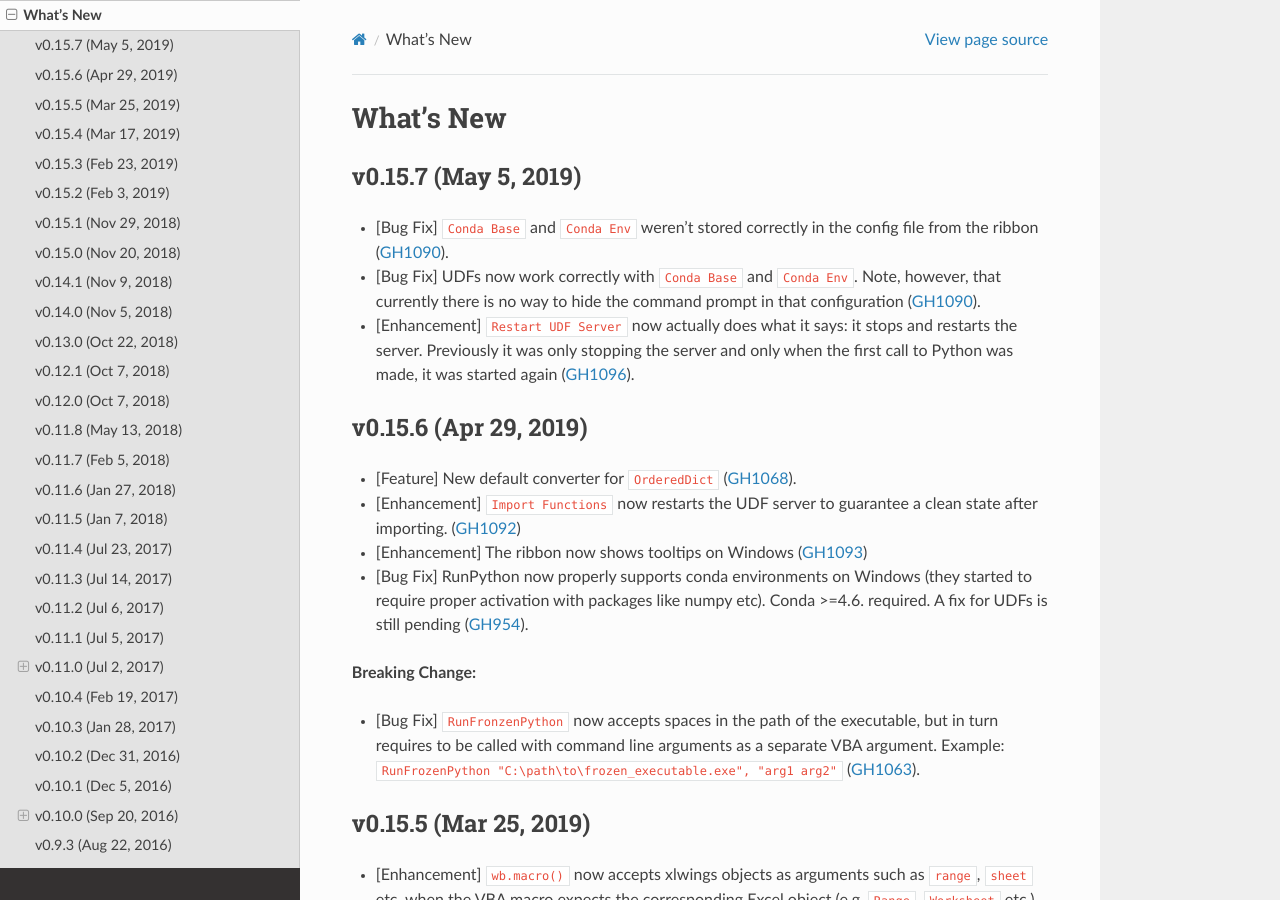
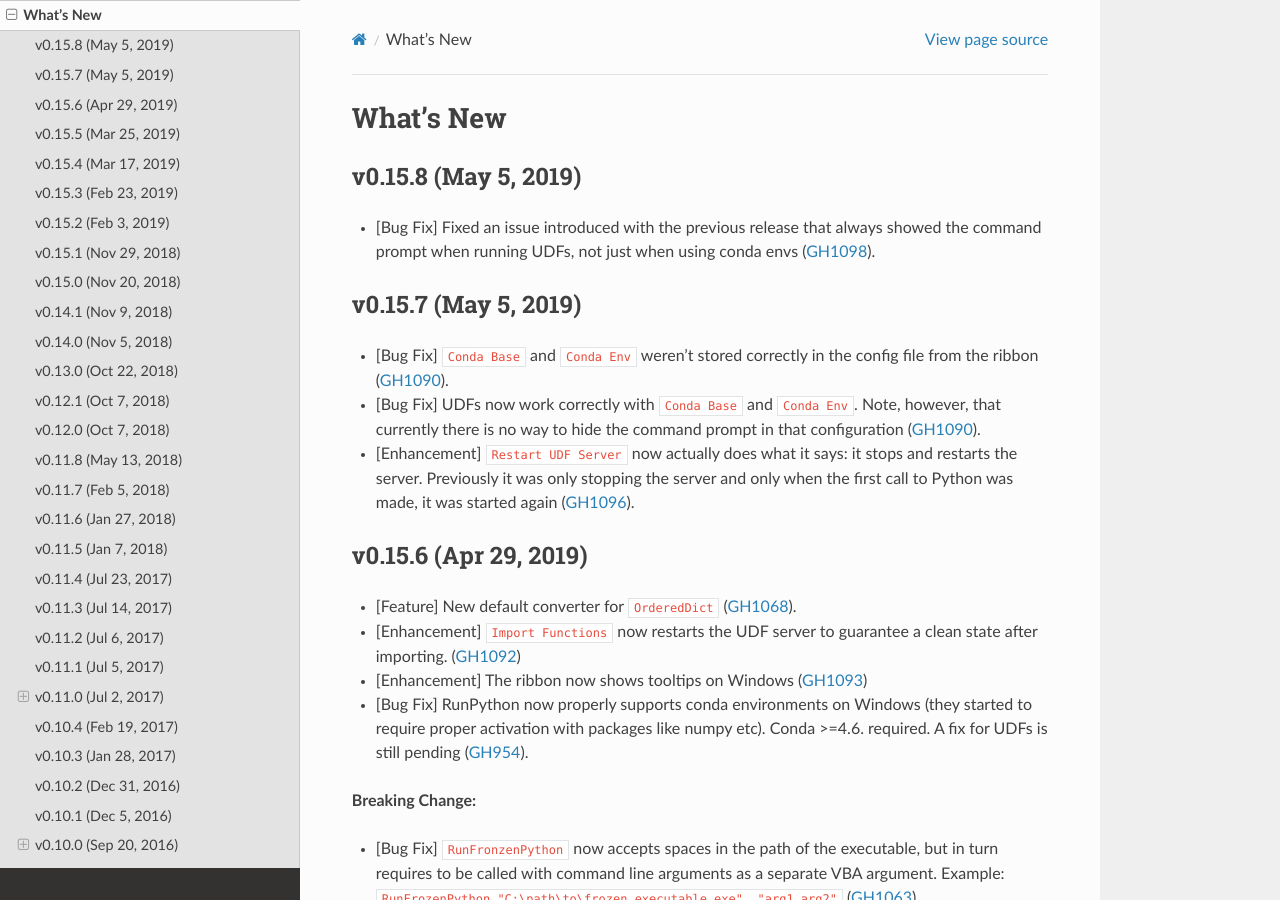
Before and after one commit to xlwings/xlwings, a Sphinx documentation site: the page built from docs/whatsnew.rst, in a window 1280 px wide and 900 px high. Built offline with Sphinx 7.4.7 and the Read the Docs theme 2.0.0, drawn with Linux system fonts in a browser that asks for light colours.

Commit message:
release notes

```diff
--- a/docs/addin.rst
+++ b/docs/addin.rst
@@ -50,7 +50,7 @@ While the defaults will often work out-of-the box, you can change the global set
   installation, e.g. ``C:\Users\Username\Miniconda3`` or ``%USERPROFILE%\Anaconda``. NOTE that you need at least conda 4.6!
 * ``Conda Env``: If you are on Windows and use a conda env, then type here the name of your conda env, e.g. ``myenv``. Note
   that this requires you to either leave the ``Interpreter`` blank or set it to ``python`` or ``pythonw``.
-* ``UDF_MODULES``: Names of Python modules (without .py extension) from which the UDFs are being imported.
+* ``UDF Modules``: Names of Python modules (without .py extension) from which the UDFs are being imported.
   Separate multiple modules by ";".
   Example: ``UDF_MODULES = "common_udfs;myproject"``
   The default imports a file in the same directory as the Excel spreadsheet with the same name but ending in ``.py``.
--- a/docs/whatsnew.rst
+++ b/docs/whatsnew.rst
@@ -1,8 +1,14 @@
 What's New
 ==========
 
+v0.15.8 (May 5, 2019)
+---------------------
+
+* [Bug Fix] Fixed an issue introduced with the previous release that always showed the command prompt when running UDFs,
+  not just when using conda envs (:issue:`1098`).
+
 v0.15.7 (May 5, 2019)
-----------------------
+---------------------
 
 * [Bug Fix] ``Conda Base`` and ``Conda Env`` weren't stored correctly in the config file from the ribbon (:issue:`1090`).
 * [Bug Fix] UDFs now work correctly with ``Conda Base`` and ``Conda Env``. Note, however, that currently there is no
```
